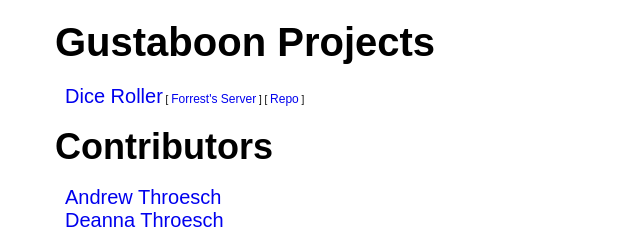
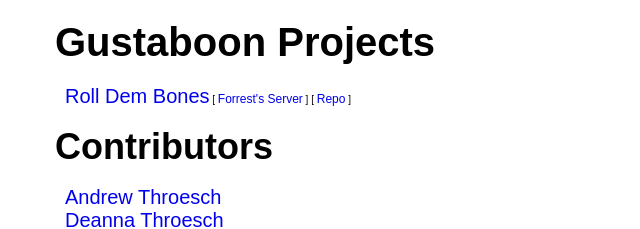
Before and after one commit to gustaboon/gustaboon.github.io, a website: page index.html in a window 1280 px wide. Shown: the top 229 px of the page, 0-640 px from the left. Drawn offline with Linux system fonts and the light colour scheme.

Commit message:
Update Roll Dem Bones link

```diff
--- a/index.html
+++ b/index.html
@@ -22,7 +22,7 @@
 
             <h1 class="page-title">Gustaboon Projects</h1>
             <ul class="projects-list">
-                <li class="projects-list__project"><a class="link link__page" href="gustaboon/">Dice Roller</a>
+                <li class="projects-list__project"><a class="link link__page" href="rolldembones/">Roll Dem Bones</a>
                     <span class="repo"> [ <a class="link link__repo" href="http://bones.gustaboon.com"> Forrest's Server</a> ]</span>
                     <span class="repo"> [ <a class="link link__repo" href="https://github.com/somesang/gustaboon"> Repo</a> ]</span></li>
             </ul>
```
